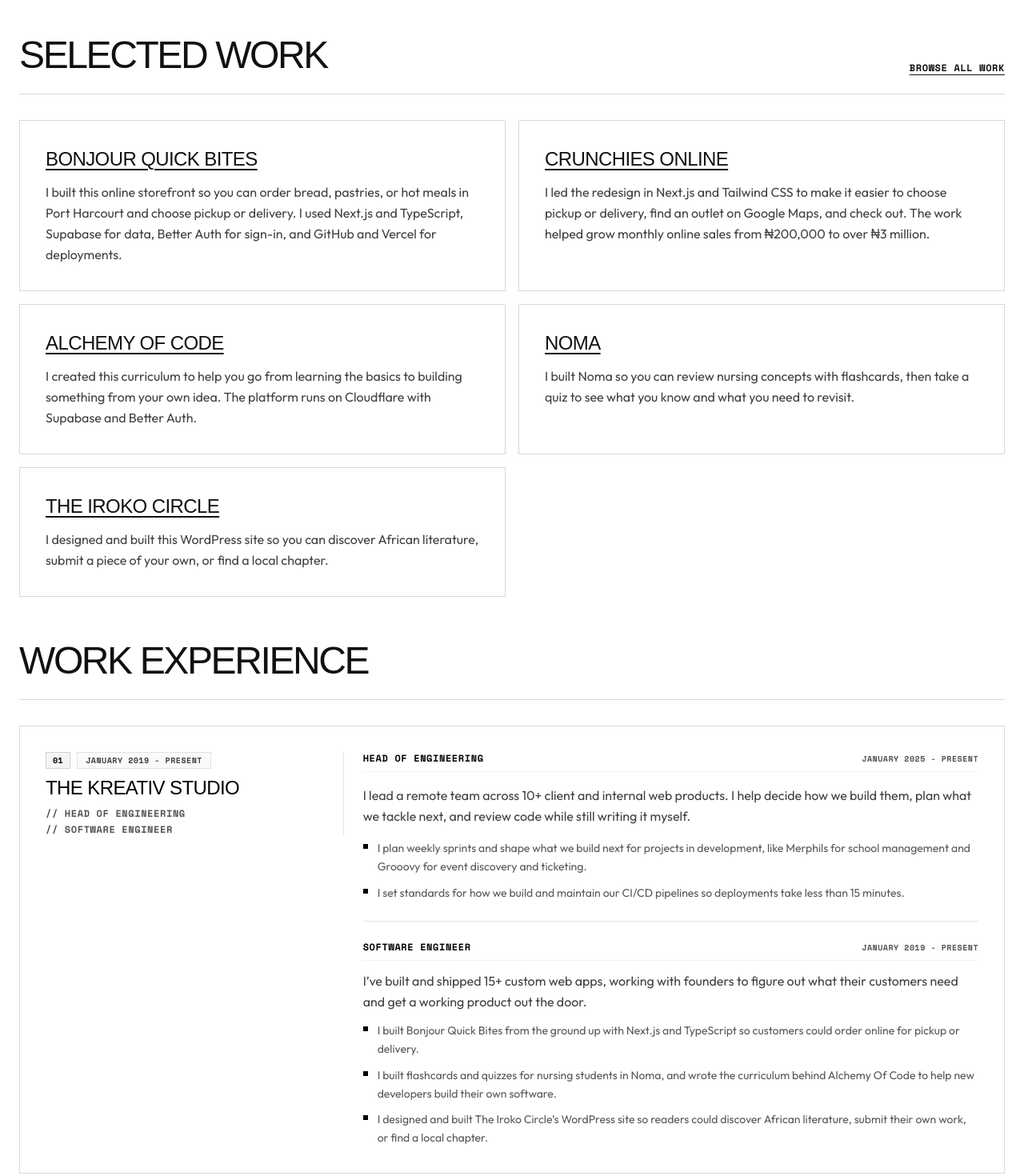
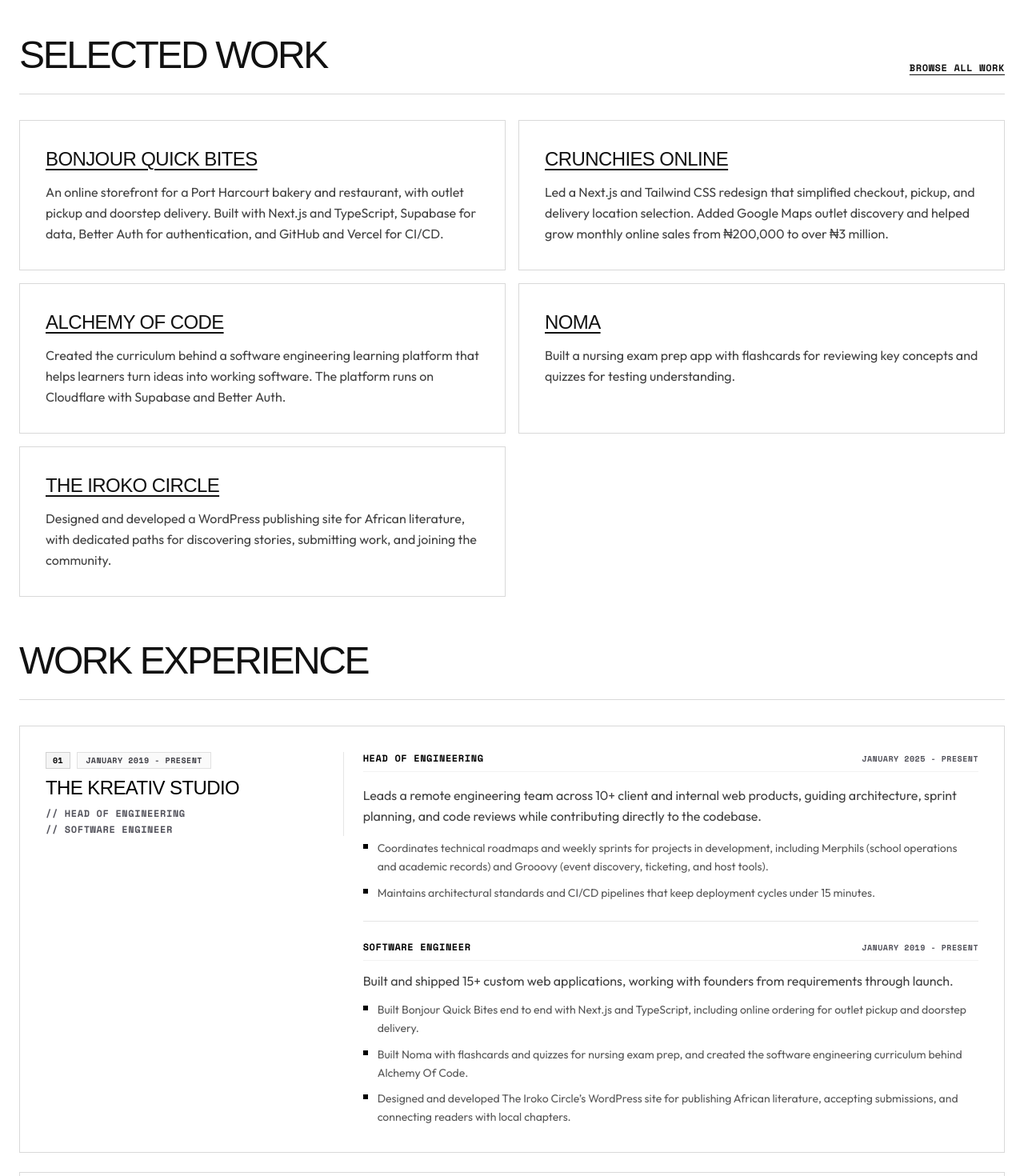
Before and after one commit to dpkreativ/dpkreativ, a Next.js app: page /about in a window 1280 px wide. Shown: the part 1330-2800 px from the top of the page at 80% size. Built offline with nearby package versions, Linux system fonts and the light colour scheme; a web font is replaced by a local one.

Commit message:
Dial back personalization; fewer sentences starting with I

```diff
--- a/src/app/page.tsx
+++ b/src/app/page.tsx
@@ -3,7 +3,7 @@
 import {
   brands,
   portraits,
-  projects,
+  showreelProjects,
 } from "@/assets/data";
 import { ArrowIcon } from "@/assets/icons";
 import { useGSAP } from "@gsap/react";
@@ -73,7 +73,7 @@ export default function Home() {
             </h1>
 
             <p className="hero-subhead mt-6 max-w-xl font-body text-base leading-relaxed text-[#111111]/75 dark:text-white/75 md:text-lg">
-              I’m Divine Orji, a software engineer at The Kreativ Studio. I build online ordering systems, school management tools, and other web apps.
+              Divine Orji is a software engineer at The Kreativ Studio building online ordering systems, school management tools, and other web apps.
             </p>
 
             <div className="hero-cta mt-8 flex flex-wrap items-center gap-4">
@@ -162,7 +162,7 @@ export default function Home() {
             </Link>
           </div>
 
-          <HeroShowreel projects={projects} />
+          <HeroShowreel projects={showreelProjects} />
         </div>
       </section>
 
--- a/src/data/content.json
+++ b/src/data/content.json
@@ -15,35 +15,35 @@
     "website": "https://dpkreativ.vercel.app"
   },
   "aboutMe": [
-    "Hi, I’m Divine Orji. I’m a full-stack software engineer and Head of Engineering at The Kreativ Studio. I lead a remote team, but I still spend plenty of time writing code and getting it into production.",
-    "If you want to see what I build, start with Bonjour Quick Bites or Noma. One helps you order food for pickup or delivery; the other helps you study for a nursing exam. I also write technical guides and created the Alchemy Of Code curriculum to help you take an idea from a sketch to working software."
+    "I’m Divine Orji, a full-stack software engineer and Head of Engineering at The Kreativ Studio, where I lead a remote team and stay hands-on with frontend, backend, and deployment work.",
+    "Work at The Kreativ Studio includes Bonjour Quick Bites, an online ordering storefront, and Noma, a nursing exam prep app. I also write technical guides and created the curriculum behind Alchemy Of Code to help learners turn ideas into working software."
   ],
   "speakerBio": "Divine Orji is a full-stack software engineer, technical writer, and Head of Engineering at The Kreativ Studio, where he leads a remote team and builds web products such as Bonjour Quick Bites and Noma. He writes hands-on guides for freeCodeCamp and created the software engineering curriculum behind Alchemy Of Code. At Innovation Growth Hub in Aba, he trained and mentored more than 100 web development students. His work focuses on building useful software and helping others learn to build their own.",
   "selectedWork": [
     {
       "title": "Bonjour Quick Bites",
       "url": "https://bonjourquickbites.com",
-      "summary": "I built this online storefront so you can order bread, pastries, or hot meals in Port Harcourt and choose pickup or delivery. I used Next.js and TypeScript, Supabase for data, Better Auth for sign-in, and GitHub and Vercel for deployments."
+      "summary": "An online storefront for a Port Harcourt bakery and restaurant, with outlet pickup and doorstep delivery. Built with Next.js and TypeScript, Supabase for data, Better Auth for authentication, and GitHub and Vercel for CI/CD."
     },
     {
       "title": "Crunchies Online",
       "url": "https://crunchiesonline.com",
-      "summary": "I led the redesign in Next.js and Tailwind CSS to make it easier to choose pickup or delivery, find an outlet on Google Maps, and check out. The work helped grow monthly online sales from ₦200,000 to over ₦3 million."
+      "summary": "Led a Next.js and Tailwind CSS redesign that simplified checkout, pickup, and delivery location selection. Added Google Maps outlet discovery and helped grow monthly online sales from ₦200,000 to over ₦3 million."
     },
     {
       "title": "Alchemy Of Code",
       "url": "https://aoc.divineorji.com",
-      "summary": "I created this curriculum to help you go from learning the basics to building something from your own idea. The platform runs on Cloudflare with Supabase and Better Auth."
+      "summary": "Created the curriculum behind a software engineering learning platform that helps learners turn ideas into working software. The platform runs on Cloudflare with Supabase and Better Auth."
     },
     {
       "title": "Noma",
       "url": "https://noma-study-prep.vercel.app",
-      "summary": "I built Noma so you can review nursing concepts with flashcards, then take a quiz to see what you know and what you need to revisit."
+      "summary": "Built a nursing exam prep app with flashcards for reviewing key concepts and quizzes for testing understanding."
     },
     {
       "title": "The Iroko Circle",
       "url": "https://theirokocircle.org",
-      "summary": "I designed and built this WordPress site so you can discover African literature, submit a piece of your own, or find a local chapter."
+      "summary": "Designed and developed a WordPress publishing site for African literature, with dedicated paths for discovering stories, submitting work, and joining the community."
     }
   ],
   "highlights": [
@@ -115,94 +115,97 @@
       "role": "Head of Engineering",
       "company": "The Kreativ Studio",
       "period": "January 2025 - Present",
-      "summary": "I lead a remote team across 10+ client and internal web products. I help decide how we build them, plan what we tackle next, and review code while still writing it myself.",
+      "summary": "Leads a remote engineering team across 10+ client and internal web products, guiding architecture, sprint planning, and code reviews while contributing directly to the codebase.",
       "highlights": [
-        "I plan weekly sprints and shape what we build next for projects in development, like Merphils for school management and Grooovy for event discovery and ticketing.",
-        "I set standards for how we build and maintain our CI/CD pipelines so deployments take less than 15 minutes."
+        "Coordinates technical roadmaps and weekly sprints for projects in development, including Merphils (school operations and academic records) and Grooovy (event discovery, ticketing, and host tools).",
+        "Maintains architectural standards and CI/CD pipelines that keep deployment cycles under 15 minutes."
       ]
     },
     {
       "role": "Software Engineer",
       "company": "The Kreativ Studio",
       "period": "January 2019 - Present",
-      "summary": "I’ve built and shipped 15+ custom web apps, working with founders to figure out what their customers need and get a working product out the door.",
+      "summary": "Built and shipped 15+ custom web applications, working with founders from requirements through launch.",
       "highlights": [
-        "I built Bonjour Quick Bites from the ground up with Next.js and TypeScript so customers could order online for pickup or delivery.",
-        "I built flashcards and quizzes for nursing students in Noma, and wrote the curriculum behind Alchemy Of Code to help new developers build their own software.",
-        "I designed and built The Iroko Circle’s WordPress site so readers could discover African literature, submit their own work, or find a local chapter."
+        "Built Bonjour Quick Bites end to end with Next.js and TypeScript, including online ordering for outlet pickup and doorstep delivery.",
+        "Built Noma with flashcards and quizzes for nursing exam prep, and created the software engineering curriculum behind Alchemy Of Code.",
+        "Designed and developed The Iroko Circle’s WordPress site for publishing African literature, accepting submissions, and connecting readers with local chapters."
       ]
     },
     {
       "role": "Software Engineer",
       "company": "Innovation Growth Hub",
       "period": "January 2024 - March 2026",
-      "summary": "I spent two years at Innovation Growth Hub in Aba, building web apps for clients, maintaining the tools we used in-house, and teaching web development.",
+      "summary": "Across a 2+ year run, engineered client web solutions, maintained internal software, and spearheaded developer community training in Aba.",
       "highlights": [
-        "I trained and mentored 100+ web development students and wrote the curriculum new cohorts still use.",
-        "We brought together 300+ local developers through meetups and sessions where we built projects together."
+        "Delivered software across 2 parallel tracks: client-commissioned platforms and internal operations tools.",
+        "Trained and mentored 100+ web development students, designing the foundational curriculum still taught across cohorts.",
+        "Hosted developer ecosystem events and co-building sessions that engaged 300+ local tech builders."
       ]
     },
     {
       "role": "Fullstack Developer",
       "company": "Crunchies Fried Chicken Limited",
       "period": "April 2024 - October 2024",
-      "summary": "I led the end-to-end redesign of Crunchies Online over a 7-month contract, helping scale monthly digital sales from ₦200k to over ₦3M.",
+      "summary": "Led the end-to-end redesign of Crunchies Online over a 7-month contract, helping scale monthly digital sales from ₦200k to over ₦3M.",
       "highlights": [
-        "I made checkout simpler and helped customers see where they could get delivery or pick up an order.",
-        "I added Google Maps outlet lookup so customers could find the right outlet and make fewer mistakes with delivery addresses.",
-        "I rebuilt the frontend in Next.js and Tailwind CSS so it loaded in under two seconds, even on slower mobile connections."
+        "Resolved 3 major ordering drop-off points by clarifying checkout flow, delivery zone selection, and pickup options.",
+        "Integrated the Google Maps API for real-time outlet lookup, cutting delivery address errors significantly.",
+        "Rebuilt the frontend in Next.js and Tailwind CSS for sub-2-second load times even on low-bandwidth mobile connections."
       ]
     },
     {
       "role": "Freelance Technical Writer",
       "company": "freeCodeCamp",
       "period": "September 2021 - Present",
-      "summary": "I write hands-on guides to React, web performance, and developer tools for freeCodeCamp News. They’ve reached tens of thousands of engineers.",
+      "summary": "Writes long-form technical guides on modern React patterns, web performance, and developer tools for freeCodeCamp News, read by tens of thousands of engineers.",
       "highlights": [
-        "I explain tricky frontend ideas with projects and code examples you can try as you read.",
-        "My published guides consistently rank on Google page 1 for core React and JavaScript topics."
+        "Unpacks complex frontend concepts into practical, project-based tutorials with interactive code examples.",
+        "Published guides consistently rank on Google page 1 for core React and JavaScript topics."
       ]
     },
     {
       "role": "Technical Writer & Editor",
       "company": "Hackmamba",
       "period": "March 2021 - September 2024",
-      "summary": "I spent more than three years writing and editing 50+ technical articles and building demos so developers could try the tools I wrote about.",
+      "summary": "Authored, edited, and published 50+ technical articles and built interactive demo apps for international developer-tooling companies.",
       "highlights": [
-        "I wrote tutorials, SDK integration guides, and API docs for software and developer-tool companies around the world.",
-        "I built demo apps that showed how to use those tools in real projects.",
-        "We ran global hackathons and reviewed dozens of projects from participants."
+        "Created 50+ in-depth tutorials, SDK integration guides, and API documentation for SaaS and devtools platforms.",
+        "Built production-grade demo repositories demonstrating third-party tools in real-world scenarios.",
+        "Organized global hackathons, reviewing and evaluating dozens of community project submissions."
       ]
     },
     {
       "role": "Core Team Member",
       "company": "Google Developer Student Clubs",
       "period": "October 2021 - December 2024",
-      "summary": "At MOUAU, I helped more than 200 students get their start in software engineering by running workshops and hands-on bootcamps.",
+      "summary": "As a core team lead at MOUAU, organized workshops and practical bootcamps that introduced over 200 university students to software engineering.",
       "highlights": [
-        "I mentored students one-on-one as they prepared for their first tech internships.",
-        "We brought students together through campus tech conferences, hackathons, and networking sessions."
+        "Organized and facilitated hands-on web development bootcamps for 200+ students.",
+        "Provided one-on-one mentorship to aspiring developers preparing for their first tech internships.",
+        "Collaborated to host campus-wide tech conferences, hackathons, and networking sessions."
       ]
     },
     {
       "role": "Junior Software Engineer",
       "company": "Truparse",
       "period": "February 2021 - July 2021",
-      "summary": "Over six months, I worked with the team to ship React and TypeScript features in two-week sprints.",
+      "summary": "In a 6-month team engagement, developed frontend features for web applications using TypeScript and React.js within 2-week agile sprint cycles.",
       "highlights": [
-        "I built accessible components in React and TypeScript that worked across screen sizes.",
-        "I used Sass and CSS to style new features and wrote custom CSS to update existing WordPress sites."
+        "Shipped web features using agile sprint rituals, daily standups, and Git collaboration workflows.",
+        "Built accessible components in React and TypeScript that worked across screen sizes.",
+        "Wrote custom CSS solutions that modernized existing client WordPress platforms."
       ]
     },
     {
       "role": "Frontend Developer Intern",
       "company": "PAYVEST GLOBAL",
       "period": "October 2020 - January 2021",
-      "summary": "I spent four months working on live financial products. Within my first two months, the team recognized me for helping get features out faster.",
+      "summary": "Over a 4-month internship, contributed production frontend code, earning team recognition for accelerating feature delivery within the first 2 months.",
       "highlights": [
-        "I built customer-facing screens with HTML, React, and CSS.",
-        "I worked with senior engineers to turn older styles into reusable CSS components.",
-        "We launched company marketing sites with WordPress, Bootstrap, and Sass."
+        "Wrote modular HTML5, React.js, and CSS for client-facing financial product interfaces.",
+        "Paired with senior engineers to refactor legacy styles into clean, reusable CSS components.",
+        "Developed and launched company marketing sites using WordPress, Bootstrap, and Sass."
       ]
     }
   ],
@@ -274,7 +277,7 @@
       "image": "/images/brand-logos/alchemyofcodelogo.png",
       "width": 512,
       "height": 512,
-      "url": "https://alchemyofcode.pages.dev",
+      "url": "https://aoc.divineorji.com",
       "title": "Alchemy Of Code"
     },
     {
@@ -288,15 +291,8 @@
       "image": "/images/brand-logos/icon-ff3b3b.svg",
       "width": 121,
       "height": 125,
-      "url": "",
+      "url": "https://grooovy.fun",
       "title": "Grooovy"
-    },
-    {
-      "image": "/images/brand-logos/philsautologo.png",
-      "width": 100,
-      "height": 84,
-      "url": "",
-      "title": "Phils Auto"
     },
     {
       "image": "/images/brand-logos/kadric.png",
@@ -306,26 +302,12 @@
       "title": "Kadric Ltd"
     },
     {
-      "image": "/images/brand-logos/thebakistry.png",
-      "width": 2501,
-      "height": 1921,
-      "url": "https://thebakistry.ng",
-      "title": "The Bakistry"
-    },
-    {
       "image": "/images/brand-logos/tibc_logo.png",
       "width": 402,
       "height": 402,
       "url": "https://theirokocircle.org",
       "title": "The Iroko Circle",
       "invertInDarkMode": true
-    },
-    {
-      "image": "/images/brand-logos/sevenstarunisexbeautypalace.png",
-      "width": 331,
-      "height": 316,
-      "url": "https://7starunisexbeautypalace.com",
-      "title": "7Star Unisex Beauty Palace"
     }
   ],
   "projects": [
@@ -340,52 +322,24 @@
       "github": "",
       "featured": true,
       "tags": ["UI/UX", "Coding", "Next.js"],
-      "stack": ["Next.js", "Tailwind", "Google Maps API"],
+      "stack": ["Next.js", "Tailwind CSS", "Google Maps API", "Better Auth"],
       "slug": "crunchies-online"
     },
     {
-      "title": "Merphils",
-      "image": "/images/project-demos/merphils.png",
-      "client": "Merphils",
+      "title": "Bonjour Quick Bites",
+      "image": "/images/project-demos/placeholder.png",
+      "client": "Bonjour Quick Bites",
       "description": [
-        "Merphils is a school management platform in development. The goal is to give staff tools for daily operations and let families and students access academic records without juggling separate accounts."
+        "An online storefront for ordering fresh bread, pastries, hot meals, and celebration cakes in Port Harcourt, with outlet pickup or doorstep delivery.",
+        "I built the platform end to end with Next.js and TypeScript, using Supabase for the database and Better Auth for authentication. I used Git for version control and GitHub and Vercel for CI/CD.",
+        "I looked to Mobbin for design inspiration and used its MCP server alongside the Vercel and GitHub MCP servers during development."
       ],
-      "url": "https://merphils.com",
+      "url": "https://bonjourquickbites.com",
       "github": "",
       "featured": true,
-      "tags": ["Education", "SaaS", "Multi-tenant"],
-      "stack": ["Next.js", "TypeScript", "Tailwind"],
-      "slug": "merphils"
-    },
-    {
-      "title": "Grooovy",
-      "image": "/images/project-demos/grooovy.png",
-      "client": "Grooovy",
-      "description": [
-        "Grooovy is an event platform in development for finding nights out you might otherwise hear about through friends or group chats. It brings public event listings, ticketing, and host tools together."
-      ],
-      "url": "#",
-      "github": "",
-      "featured": true,
-      "tags": ["Events", "Consumer", "Platform"],
-      "stack": ["React", "Supabase", "GSAP"],
-      "slug": "grooovy"
-    },
-    {
-      "title": "Kadric Ltd",
-      "image": "/images/project-demos/kadric.png",
-      "client": "Kadric Ltd",
-      "description": [
-        "A UI improvement project for an existing industrial supplier website built with WordPress and Elementor.",
-        "I worked on an already-built brochure-style site, improving the interface, content placement, and overall clarity so the company's services and product range were easier to understand.",
-        "The updated forms give potential clients a clearer way to send enquiries, while the improved UI makes the site feel more polished, trustworthy, and easier to use."
-      ],
-      "url": "https://kadricltd.com",
-      "github": "",
-      "featured": false,
-      "tags": ["B2B", "Industrial", "Brochure Site"],
-      "stack": ["WordPress", "Elementor", "Responsive UI"],
-      "slug": "kadric-ltd"
+      "tags": ["Food Ordering", "E-commerce", "Next.js"],
+      "stack": ["Next.js", "TypeScript", "Supabase", "Better Auth", "Git", "GitHub", "Vercel"],
+      "slug": "bonjour-quick-bites"
     },
     {
       "title": "The Iroko Circle",
@@ -398,56 +352,66 @@
       "github": "",
       "featured": true,
       "tags": ["Editorial", "Community", "Publishing"],
-      "stack": ["WordPress", "Editorial CMS", "Community Forms"],
+      "stack": ["WordPress", "Editorial CMS", "Community Forms", "Better Auth"],
       "slug": "the-iroko-circle"
     },
     {
-      "title": "The Bakistry",
-      "image": "/images/project-demos/thebakistry.png",
-      "client": "The Bakistry",
+      "title": "Noma",
+      "image": "/images/project-demos/placeholder.png",
+      "client": "Noma",
       "description": [
-        "The Bakistry is a handcrafted cakes and treats brand built around fast delivery, premium presentation, and a warm storefront for everyday celebrations and special occasions.",
-        "The site combines category-led shopping, cart and checkout flows, featured products, and editorial content so customers can move easily from inspiration to order.",
-        "From Budget Express Cakes to custom gateaux, the experience is designed to balance appetite, speed, and visual delight without making the buying path feel heavy."
+        "Noma helps nurses prepare for their exams with flashcards for reviewing key concepts and quizzes for testing what they know."
       ],
-      "url": "https://thebakistry.ng",
+      "url": "https://noma-study-prep.vercel.app",
       "github": "",
       "featured": true,
-      "tags": ["E-commerce", "Food", "Brand"],
-      "stack": ["WordPress", "WooCommerce", "Custom Theme"],
-      "slug": "the-bakistry"
+      "tags": ["Nursing", "Exam Prep", "Education"],
+      "stack": ["Better Auth"],
+      "slug": "noma"
     },
     {
-      "title": "The Developer Marketing Book",
-      "image": "/images/project-demos/devmarbook.png",
-      "client": "Decenta LLC",
+      "title": "Merphils",
+      "image": "/images/project-demos/merphils.png",
+      "client": "Merphils",
       "description": [
-        "The Developer Marketing Book is a focused launch site for a book on reaching and engaging developers through strategy, community, and partnerships.",
-        "The site brings together the core value proposition, book formats, audiobook promotion, testimonials, and author credibility in one fast marketing surface.",
-        "Its structure is intentionally tight: help the right reader understand the promise quickly, browse proof, and take a clear next step toward purchase or listening."
+        "Merphils is a school management platform in development. The goal is to give staff tools for daily operations and let families and students access academic records without juggling separate accounts."
       ],
-      "url": "https://devmarbook.vercel.app",
-      "github": "github.com/dpkreativ/devmarbook",
+      "url": "https://merphils.com",
+      "github": "",
       "featured": false,
-      "tags": ["Marketing", "Publishing", "Next.js"],
-      "stack": ["Next.js", "Tailwind", "Vercel"],
-      "slug": "the-developer-marketing-book"
+      "tags": ["Education", "SaaS", "Multi-tenant"],
+      "stack": ["Next.js", "TypeScript", "Tailwind CSS", "Better Auth"],
+      "slug": "merphils"
     },
     {
-      "title": "7Star Unisex Beauty Palace",
-      "image": "/images/project-demos/sevenstarunisexbeautypalace.png",
-      "client": "7Star Unisex Beauty Palace",
+      "title": "Grooovy",
+      "image": "/images/project-demos/grooovy.png",
+      "client": "Grooovy",
       "description": [
-        "7Star Unisex Beauty Palace is a Cairo-based hair studio specializing in professional dreadlocks, expert braiding, and dedicated hair care — from starter locs to protective styling.",
-        "The website was built to give the studio a professional digital presence that reflects its emphasis on healthy hair, proper technique, and personalized client care.",
-        "WhatsApp-based booking is integrated throughout the service pages so visitors can move from exploring treatments to scheduling an appointment in one smooth step, while client reviews, blog content, and product listings extend the relationship beyond the first visit."
+        "Grooovy is an event platform in development for finding nights out you might otherwise hear about through friends or group chats. It brings public event listings, ticketing, and host tools together."
       ],
-      "url": "https://7starunisexbeautypalace.com",
+      "url": "https://grooovy.fun",
+      "embeddable": false,
+      "github": "",
+      "featured": false,
+      "tags": ["Events", "Consumer", "Platform"],
+      "stack": ["React", "Supabase", "Better Auth", "GSAP"],
+      "slug": "grooovy"
+    },
+    {
+      "title": "Alchemy Of Code",
+      "image": "/images/project-demos/alchemyofcode.png",
+      "client": "Alchemy Of Code",
+      "description": [
+        "Alchemy Of Code is a learning platform based on my curriculum. It helps learners master software engineering fundamentals and become well-rounded builders who can take an idea from concept to working software.",
+        "The platform runs on Cloudflare, with Supabase for its database and Better Auth for authentication."
+      ],
+      "url": "https://aoc.divineorji.com",
       "github": "",
       "featured": true,
-      "tags": ["Beauty", "Service Business", "WordPress"],
-      "stack": ["WordPress", "Blocksy Theme", "WhatsApp API"],
-      "slug": "7star-unisex-beauty-palace"
+      "tags": ["Software Engineering", "Curriculum", "Education"],
+      "stack": ["Cloudflare", "Supabase", "Better Auth"],
+      "slug": "alchemy-of-code"
     }
   ],
   "navlinks": [
```
